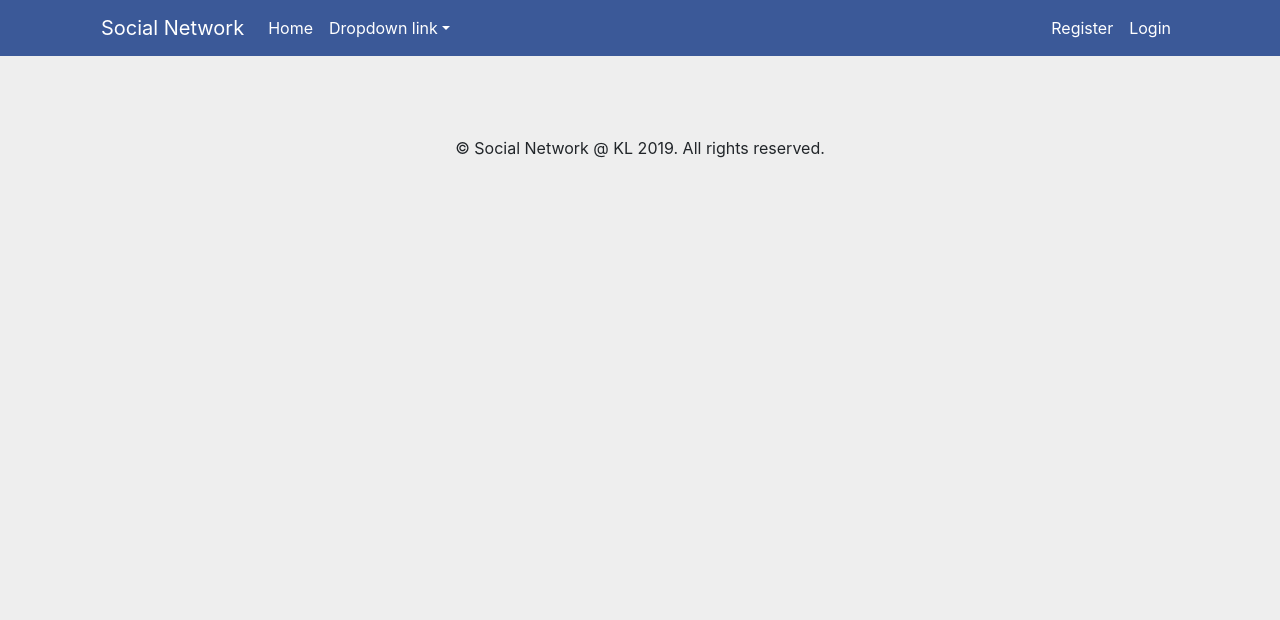
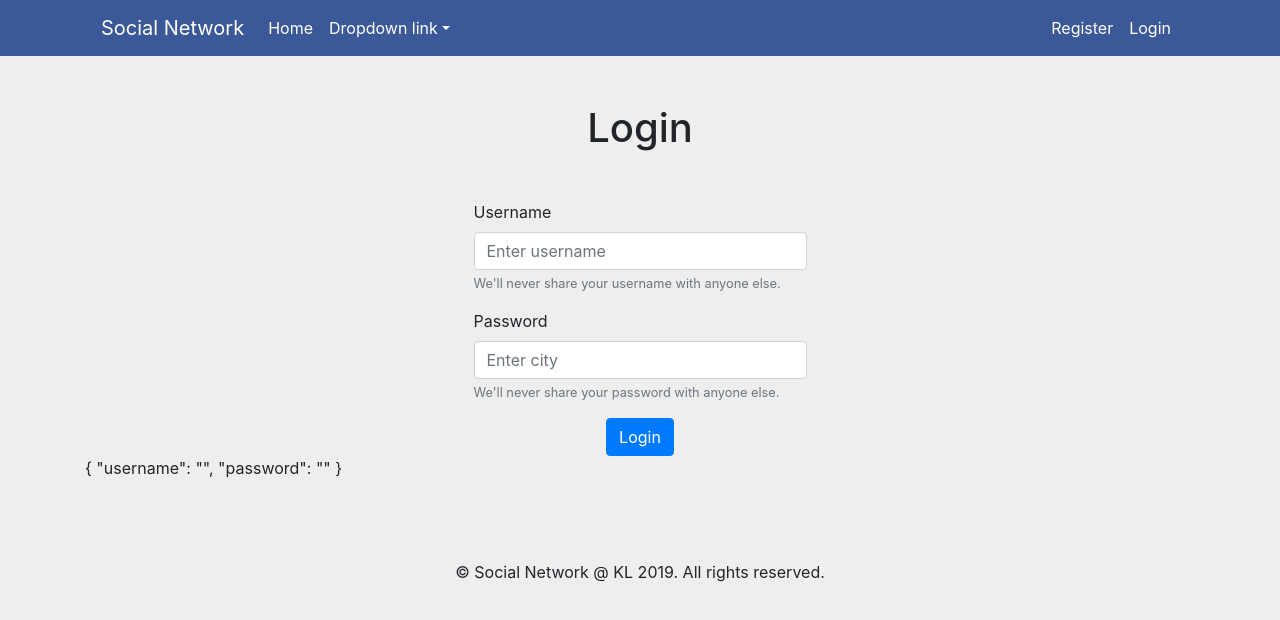
Before and after one commit to ngud-119/Social-Network, a React (Create React App) app in the folder SocialNetwork/Client/: page /login in a window 1280 px wide. Shown: the top 620 px of the page. Built offline with nearby package versions, Linux system fonts and the light colour scheme.

Commit message:
Client: Added Login Page

```diff
--- a/SocialNetwork/Client/src/App.js
+++ b/SocialNetwork/Client/src/App.js
@@ -4,6 +4,7 @@ import './styles/App.css';
 import { Footer, Header } from './components/common';
 import RegisterPage from './components/auth/RegisterPage';
 import HomePage from './components/auth/HomePage';
+import LoginPage from './components/auth/LoginPage';
 
 class App extends Component {
   render() {
@@ -13,6 +14,8 @@ class App extends Component {
         <Switch>
           <Route exact path="/" component={HomePage} />
           <Route exact path="/register" component={RegisterPage} />
+          <Route exact path="/login" component={LoginPage} />
+          <Route component={HomePage} />
         </Switch>
         <Footer />
       </Fragment>
--- /dev/null
+++ b/SocialNetwork/Client/src/components/auth/LoginPage.js
@@ -0,0 +1,118 @@
+import React, { Component } from 'react';
+import '../../styles/Register.css'
+import requester from '../../infrastructure/requester'
+import Input from '../common/Input'
+
+export default class LoginPage extends Component {
+    constructor(props) {
+        super(props)
+
+        this.state = {
+            username: '',
+            password: ''
+        };
+
+        this.onChangeHandler = this.onChangeHandler.bind(this);
+        this.onSubmitHandler = this.onSubmitHandler.bind(this);
+    }
+
+    onChangeHandler(event) {
+        console.log('name: ', event.target.name)
+        console.log('value: ', event.target.value)
+        this.setState({
+            [event.target.name]: event.target.value
+        });
+    }
+
+    onSubmitHandler(event) {
+        event.preventDefault();
+        console.log('event: ', event);
+        debugger;
+        // const { firstNameError, ...otherProps } = this.state;
+
+        requester.post('/login', { ...this.state }, (response) => {
+
+            console.log('response: ', response)
+            debugger;
+
+            // if(response.success == true){
+            //     observer.trigger(observer.events.notification,  { type: 'success', message: response.message });
+
+            // this.setState({ fireRedirect: true })
+            // }else {
+            //     observer.trigger(observer.events.notification, { type: 'error', message: response.message });
+            //     this.setState({
+            //         username:'',
+            //         email:'',
+            //         password:'',
+            //         confirmPassword:'',
+            //         firstName:'',
+            //         lastName:'',
+            //         adress:'',
+            //         city:''
+            //     })
+            // }
+
+        })
+    }
+
+
+    render() {
+        return (
+            <div className="container">
+                <h1 >Login</h1>
+                <form className="Login-form-container" onSubmit={this.onSubmitHandler}>
+                    <div className="form-group">
+                        <label htmlFor="username">Username</label>
+                        <input
+                            type="text"
+                            className="form-control"
+                            id="username"
+                            name="username"
+                            value={this.state.username}
+                            onChange={this.onChangeHandler}
+                            aria-describedby="usernameHelp"
+                            placeholder="Enter username"
+                        />
+                        <small id="usernameHelp" className="form-text text-muted">We'll never share your username with anyone else.</small>
+                    </div>
+
+                    <div className="form-group">
+                        <label htmlFor="password">Password</label>
+                        <input
+                            type="password"
+                            className="form-control"
+                            id="password"
+                            name="password"
+                            value={this.state.password}
+                            onChange={this.onChangeHandler}
+                            aria-describedby="passwordHelp"
+                            placeholder="Enter city"
+                        />
+                        <small id="passwordHelp" className="form-text text-muted">We'll never share your password with anyone else.</small>
+                    </div>
+
+                    <div className="text-center">
+                        <button type="submit" className="btn btn-primary reg-btn">Login</button>
+                    </div>
+
+                </form>
+
+                <p>{JSON.stringify(this.state, null, 2)}</p>
+
+            </div>
+
+        )
+    }
+};
+
+
+{/* <div className="form-group">
+                        <Input
+                            name="email"
+                            type="email"
+                            value={this.state.email}
+                            onChange={this.onChangeHandler}
+                            label="Email address"
+                        />
+                    </div> */}
--- a/SocialNetwork/Client/src/components/auth/RegisterPage.js
+++ b/SocialNetwork/Client/src/components/auth/RegisterPage.js
@@ -21,9 +21,6 @@ export default class RegisterPage extends Component {
 
         this.onChangeHandler = this.onChangeHandler.bind(this);
         this.onSubmitHandler = this.onSubmitHandler.bind(this);
-
-
-
     }
 
     onChangeHandler(event) {
--- a/SocialNetwork/Client/src/components/auth/index.js
+++ b/SocialNetwork/Client/src/components/auth/index.js
@@ -1,8 +1,10 @@
-import  RegisterPage from './RegisterPage';
+import RegisterPage from './RegisterPage';
+import LoginPage from './LoginPage';
 import HomePage from './HomePage';
 
 
 export {
     RegisterPage,
+    LoginPage,
     HomePage
 }
--- a/SocialNetwork/Client/src/components/common/Header.js
+++ b/SocialNetwork/Client/src/components/common/Header.js
@@ -13,14 +13,14 @@ export default class Header extends Component {
                 <div className="container ">
                     {/* <div className="custom-header-container"> */}
                     <nav className="navbar navbar-expand-lg navbar-light">
-                        <a className="navbar-brand text-white" href="#">Social Network</a>
+                        <a className="navbar-brand text-white" href="/">Social Network</a>
                         <button className="navbar-toggler" type="button" data-toggle="collapse" data-target="#navbarNavDropdown" aria-controls="navbarNavDropdown" aria-expanded="false" aria-label="Toggle navigation">
                             <span className="navbar-toggler-icon"></span>
                         </button>
                         <div className="collapse navbar-collapse" id="navbarNavDropdown">
                             <ul className="navbar-nav">
                                 <li className="nav-item active">
-                                    <a className="nav-link text-white" href="#">Home <span className="sr-only">(current)</span></a>
+                                    <a className="nav-link text-white" href="/">Home<span className="sr-only">(current)</span></a>
                                 </li>
                                 {/* <li className="nav-item">
                                 <a className="nav-link text-white" href="#">Features</a>
@@ -32,9 +32,9 @@ export default class Header extends Component {
                                     <a className="nav-link dropdown-toggle text-white" href="#" id="navbarDropdownMenuLink" data-toggle="dropdown" aria-haspopup="true" aria-expanded="false">
                                         Dropdown link</a>
                                     <div className="dropdown-menu" aria-labelledby="navbarDropdownMenuLink">
-                                        <a className="dropdown-item" href="#">Action</a>
-                                        <a className="dropdown-item" href="#">Another action</a>
-                                        <a className="dropdown-item" href="#">Something else here</a>
+                                        <a className="dropdown-item" href="/">Action</a>
+                                        <a className="dropdown-item" href="/">Another action</a>
+                                        <a className="dropdown-item" href="/">Something else here</a>
                                     </div>
                                 </li>
                             </ul>
@@ -43,18 +43,16 @@ export default class Header extends Component {
                         </div>
                         <ul className="navbar-nav d-flex justify-content-end align-items-center">
                             <li className="nav-item">
-                                <a className="nav-link text-white" href="#">Register</a>
+                                <a className="nav-link text-white" href="/register">Register</a>
                             </li>
                             <li className="nav-item">
-                                <a className="nav-link text-white" href="#">Login</a>
+                                <a className="nav-link text-white" href="/login">Login</a>
                             </li>
 
                         </ul>
                     </nav>
                 </div>
             </div>
-
-
         );
 
     }
--- a/SocialNetwork/Client/src/infrastructure/requester.js
+++ b/SocialNetwork/Client/src/infrastructure/requester.js
@@ -28,7 +28,7 @@ export default {
             .then(callback)
             .catch(error => {
 
-                observer.trigger(observer.events.notification, { type: 'success', message: error })
+                // observer.trigger(observer.events.notification, { type: 'success', message: error })
                 console.log('Fetch Error (POST): ', error)
             })
 
--- a/SocialNetwork/Client/src/styles/Register.css
+++ b/SocialNetwork/Client/src/styles/Register.css
@@ -2,7 +2,11 @@
     /* width: 30%; */
     margin: auto;
 
+}
 
+.Login-form-container{
+     width: 30%;
+     margin: auto;
 }
 
 h1{
```
